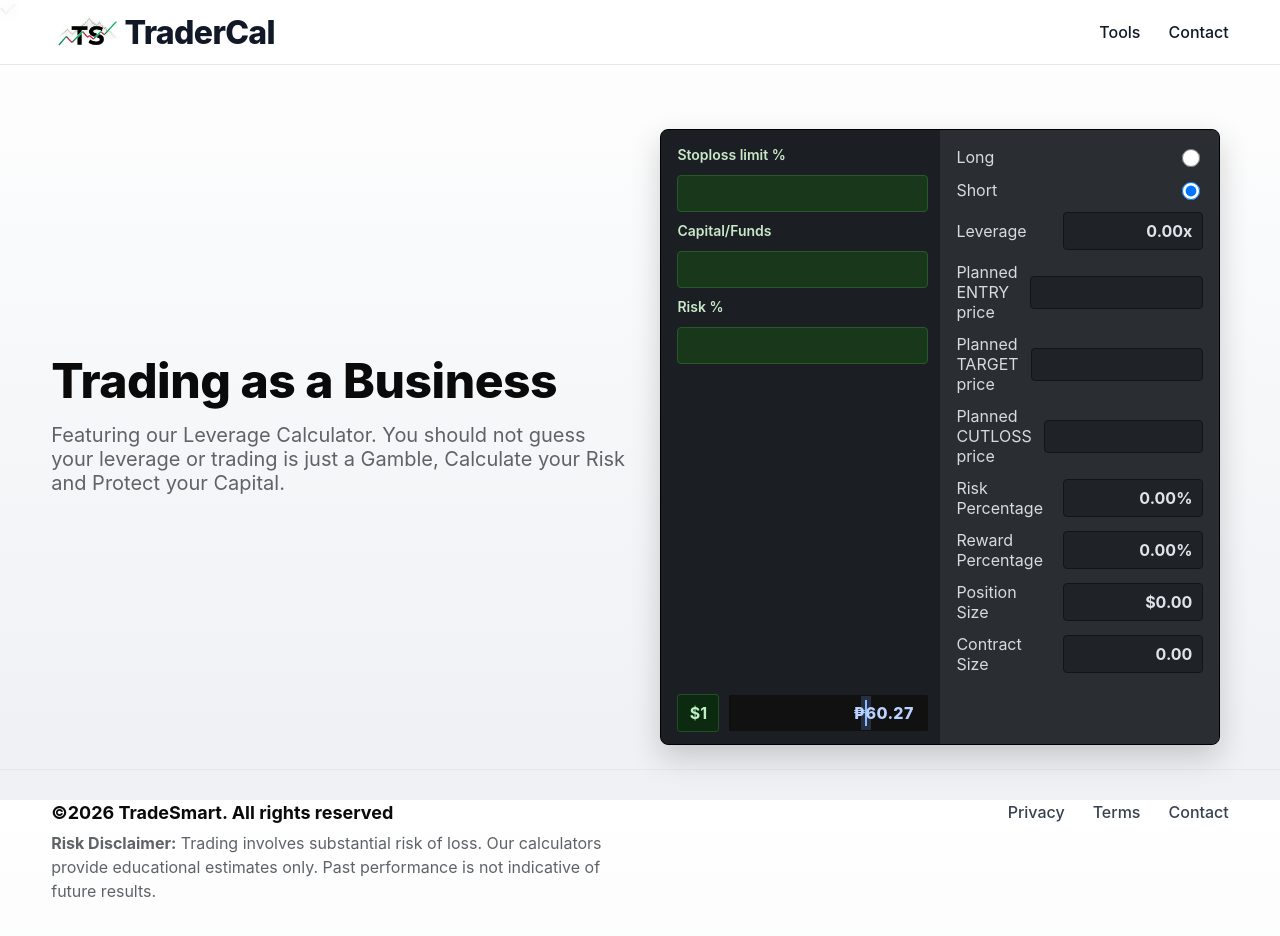
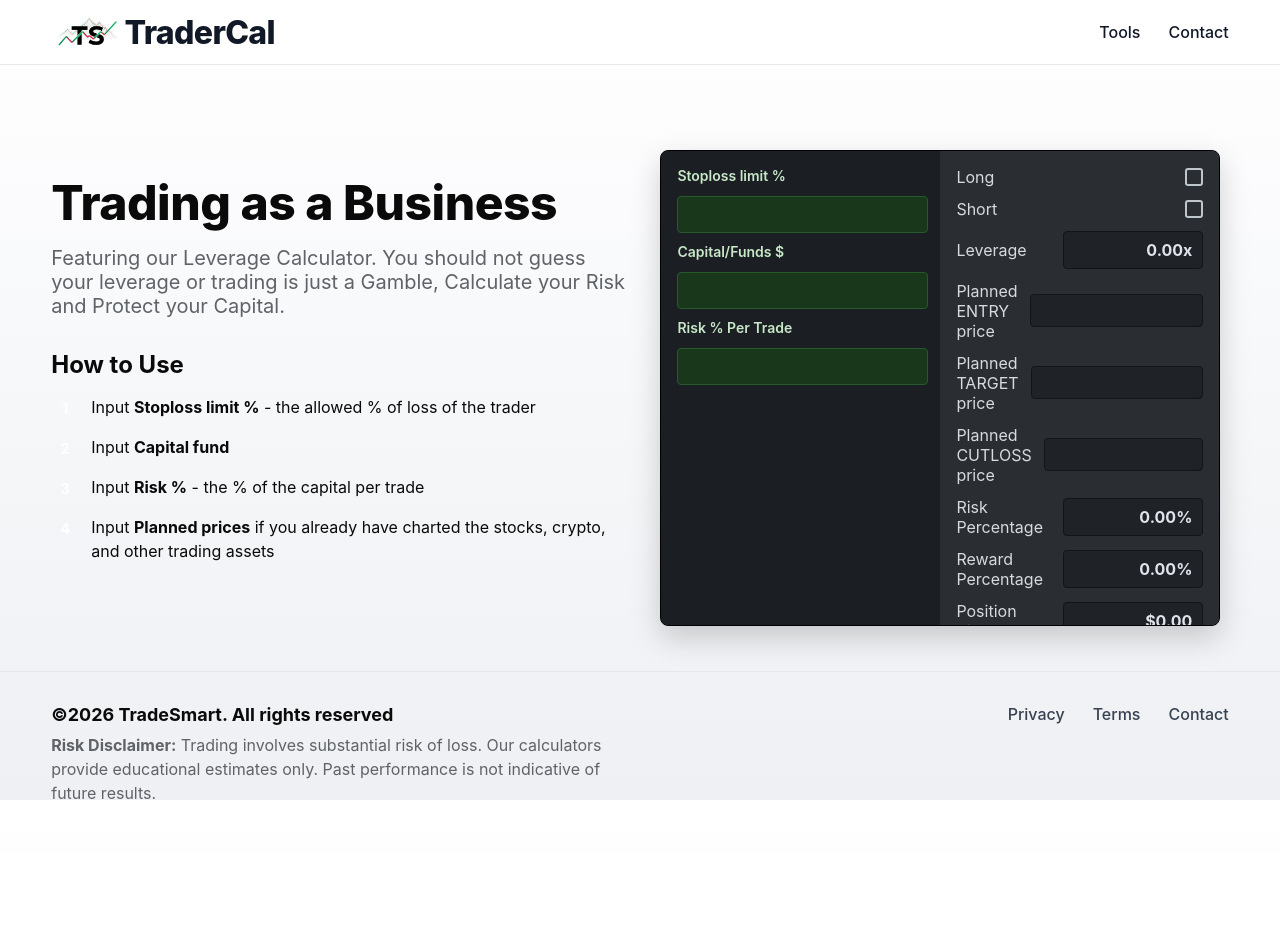
Before and after one commit to SeanDiondo/TraderCal, a React (Vite) app: page / in a window 1280 px wide. Shown: the top 936 px of the page. After the commit the page ends 853 px from the top, so only its background shows below. Built offline with nearby package versions, Linux system fonts and the light colour scheme.

Commit message:
long and short buttons

```diff
--- a/src/components/calculatorMock.tsx
+++ b/src/components/calculatorMock.tsx
@@ -5,7 +5,7 @@ interface CalculatorState {
   stoplossLimit: number;
   capital: number;
   riskPercent: number;
-  position: 'long' | 'short';
+  position: 'long' | 'short' | '';
   entryPrice: number;
   targetPrice: number;
   cutlossPrice: number;
@@ -16,7 +16,7 @@ const CalculatorMock: React.FC = () => {
     stoplossLimit: 0,
     capital: 0,
     riskPercent: 0,
-    position: 'short',
+    position: '',
     entryPrice: 0,
     targetPrice: 0,
     cutlossPrice: 0,
@@ -113,7 +113,7 @@ const CalculatorMock: React.FC = () => {
           onChange={(e) => handleChange('stoplossLimit', e.target.value)}
         />
 
-        <label className={styles.label}>Capital/Funds</label>
+        <label className={styles.label}>Capital/Funds $</label>
         <input
           type="number"
           className={styles.valueGreen}
@@ -121,7 +121,7 @@ const CalculatorMock: React.FC = () => {
           onChange={(e) => handleChange('capital', e.target.value)}
         />
 
-        <label className={styles.label}>Risk %</label>
+        <label className={styles.label}>Risk % Per Trade</label>
         <input
           type="number"
           step="0.1"
@@ -131,14 +131,6 @@ const CalculatorMock: React.FC = () => {
           value={values.riskPercent || ''}
           onChange={(e) => handleChange('riskPercent', e.target.value)}
         />
-
-        <div className={styles.sliderRow}>
-          <span className={styles.usd}>$1</span>
-          <div className={styles.sliderTrack}>
-            <div className={styles.sliderThumb} />
-            <span className={styles.sliderMarker}>₱60.27</span>
-          </div>
-        </div>
       </div>
 
       <div className={styles.divider} />
@@ -146,22 +138,16 @@ const CalculatorMock: React.FC = () => {
       <div className={styles.colRight}>
         <div className={styles.toggleRow}>
           <span>Long</span>
-          <input
-            type="radio"
-            name="position"
-            checked={values.position === 'long'}
-            onChange={() => handleChange('position', 'long')}
-            className={styles.checkbox}
+          <div
+            className={`${styles.checkbox} ${values.position === 'long' ? styles.checkedLong : ''}`}
+            onClick={() => handleChange('position', 'long')}
           />
         </div>
         <div className={styles.toggleRow}>
           <span>Short</span>
-          <input
-            type="radio"
-            name="position"
-            checked={values.position === 'short'}
-            onChange={() => handleChange('position', 'short')}
-            className={`${styles.checkbox} ${styles.checked}`}
+          <div
+            className={`${styles.checkbox} ${values.position === 'short' ? styles.checkedShort : ''}`}
+            onClick={() => handleChange('position', 'short')}
           />
         </div>
 
--- a/src/components/hero.tsx
+++ b/src/components/hero.tsx
@@ -13,6 +13,27 @@ const Hero: React.FC = () => {
               Featuring our Leverage Calculator. You should not guess your leverage or trading is just a Gamble,
               Calculate your Risk and Protect your Capital.
             </p>
+            <div className={styles.howToUse}>
+              <h2 className={styles.howToUseTitle}>How to Use</h2>
+              <ul className={styles.steps}>
+                <li className={styles.step}>
+                  <span className={styles.stepNumber}>1</span>
+                  <span className={styles.stepText}>Input <strong>Stoploss limit %</strong> - the allowed % of loss of the trader</span>
+                </li>
+                <li className={styles.step}>
+                  <span className={styles.stepNumber}>2</span>
+                  <span className={styles.stepText}>Input <strong>Capital fund</strong></span>
+                </li>
+                <li className={styles.step}>
+                  <span className={styles.stepNumber}>3</span>
+                  <span className={styles.stepText}>Input <strong>Risk %</strong> - the % of the capital per trade</span>
+                </li>
+                <li className={styles.step}>
+                  <span className={styles.stepNumber}>4</span>
+                  <span className={styles.stepText}>Input <strong>Planned prices</strong> if you already have charted the stocks, crypto, and other trading assets</span>
+                </li>
+              </ul>
+            </div>
           </div>
           <div className={styles.right} aria-hidden="true">
             <CalculatorMock />
--- a/src/components/styles/CalculatorMock.module.css
+++ b/src/components/styles/CalculatorMock.module.css
@@ -1,6 +1,6 @@
 .frame{
   width:min(560px, 100%);
-  aspect-ratio: 1 / 1.1;
+  aspect-ratio: 1 / 0.85;
   background:linear-gradient(90deg, #1b1f23 50%, #2a2e33 50%);
   border-radius:8px;
   box-shadow:0 12px 30px rgba(0,0,0,0.18);
@@ -64,11 +64,31 @@
 }
 .checkbox{
   width:18px; height:18px; border:2px solid #bfc5cc; border-radius:3px; display:inline-block;
+  position:relative;
+  appearance: none;
+  -webkit-appearance: none;
+  -moz-appearance: none;
+  cursor: pointer;
 }
 
-.checked::after{
-  content:""; position:absolute; left:4px; top:0px; width:6px; height:12px;
-  border:2px solid #2a2e33; border-top:none; border-left:none; transform:rotate(45deg);
+.checkedLong{
+  border-color: #4a9c52;
+  background-color: rgba(74, 156, 82, 0.1);
+}
+
+.checkedLong::after{
+  content:""; position:absolute; left:4px; top:1px; width:6px; height:12px;
+  border:2px solid #4a9c52; border-top:none; border-left:none; transform:rotate(45deg);
+}
+
+.checkedShort{
+  border-color: #e74c3c;
+  background-color: rgba(231, 76, 60, 0.1);
+}
+
+.checkedShort::after{
+  content:""; position:absolute; left:4px; top:1px; width:6px; height:12px;
+  border:2px solid #e74c3c; border-top:none; border-left:none; transform:rotate(45deg);
 }
 
 .inputRow{
--- a/src/components/styles/Hero.module.css
+++ b/src/components/styles/Hero.module.css
@@ -17,6 +17,29 @@
 .subtitle{
   font-size:20px; color:var(--muted); margin:0;
 }
+.howToUse{
+  margin-top:32px;
+}
+.howToUseTitle{
+  font-size:24px; font-weight:700; margin:0 0 16px;
+}
+.steps{
+  list-style:none; margin:0; padding:0;
+}
+.step{
+  display:flex; align-items:flex-start; gap:12px; margin-bottom:12px;
+}
+.stepNumber{
+  display:flex; align-items:center; justify-content:center;
+  width:28px; height:28px; background:var(--primary); color:white;
+  border-radius:50%; font-weight:700; font-size:14px; flex-shrink:0;
+}
+.stepText{
+  font-size:16px; line-height:1.5; color:var(--foreground);
+}
+.stepText strong{
+  color:var(--primary);
+}
 .right{
   display:flex; justify-content:center;
 }
```
